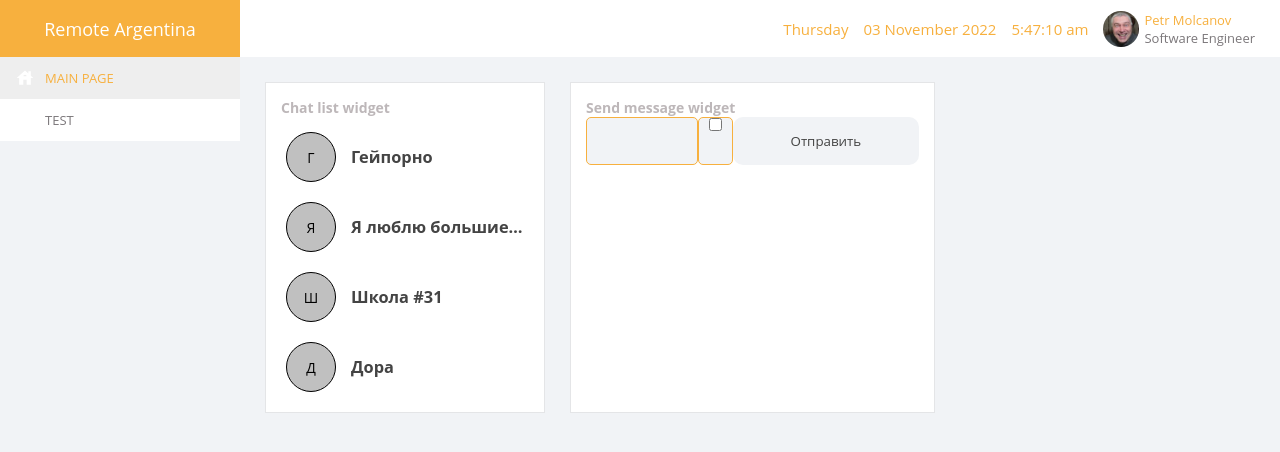
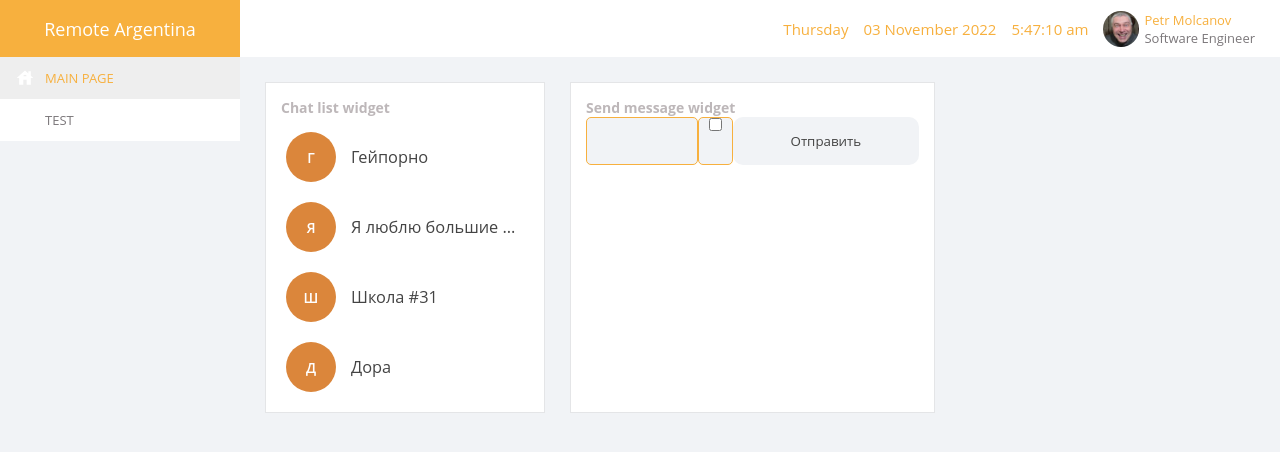
Before and after one commit to kurkul608/argentina-remote-workers-app, a React app in the folder admin-app/: page / in a window 1280 px wide. Shown: the top 452 px of the page. Built offline with nearby package versions, Linux system fonts and the light colour scheme; no server answers.

Commit message:
feat: add color constants

```diff
--- a/admin-app/src/constants/colors.ts
+++ b/admin-app/src/constants/colors.ts
@@ -14,7 +14,11 @@ export enum ColorsDark {
   widgetBorderColor = "#272a31",
   authInputLabel = "#7e7d7d",
   authInputFilled = "#ffffff",
+  chatPhotoBackgroundColor = "#db863b",
+  chatPhotoText = "#ffffff",
+  chatHoverBackgroundColor = "#545454",
 }
+
 export enum ColorsLight {
   backGround = "#f1f3f6",
   activeTabText = "#f7b03e",
@@ -29,6 +33,9 @@ export enum ColorsLight {
   widgetBorderColor = "#e4e5e7",
   authInputLabel = "#7e7d7d",
   authInputFilled = "#000000",
+  chatPhotoBackgroundColor = "#db863b",
+  chatPhotoText = "#ffffff",
+  chatHoverBackgroundColor = "#C8C8C8",
 }
 
 export const color = (theme: Theme) => {
--- a/admin-app/src/shared/chat-list/components/chat-list-widget/styled.ts
+++ b/admin-app/src/shared/chat-list/components/chat-list-widget/styled.ts
@@ -14,7 +14,8 @@ export const ChatListUL = styled.ul`
     padding: 5px;
     color: ${(props) => color(props.theme.mainTheme).widgetMainText};
     &:hover {
-      background-color: #545454;
+      background-color: ${(props) =>
+        color(props.theme.mainTheme).chatHoverBackgroundColor};
     }
   }
 `;
@@ -23,26 +24,28 @@ export const Chat = styled.div`
   display: flex;
   align-items: center;
   gap: 15px;
+  user-select: none;
 `;
 export const ChatTitle = styled.h3`
   text-overflow: ellipsis;
   white-space: nowrap;
   overflow: hidden;
+  font-weight: 400;
 `;
 export const ChatPhoto = styled.div`
   display: flex;
+  width: 50px;
+  height: 50px;
   align-items: center;
   justify-content: center;
-  color: black;
   text-align: center;
-  width: 50px;
-  height: 50px;
   border-radius: 100px;
-  background-color: silver;
-  border: 1px black solid;
+  background: ${(props) =>
+    color(props.theme.mainTheme).chatPhotoBackgroundColor};
+  color: ${(props) => color(props.theme.mainTheme).chatPhotoText};
+  font-weight: 600;
 `;
 
 export const ChatPhotoWrapper = styled.div`
   position: relative;
-  //border: 1px solid red;
 `;
```
